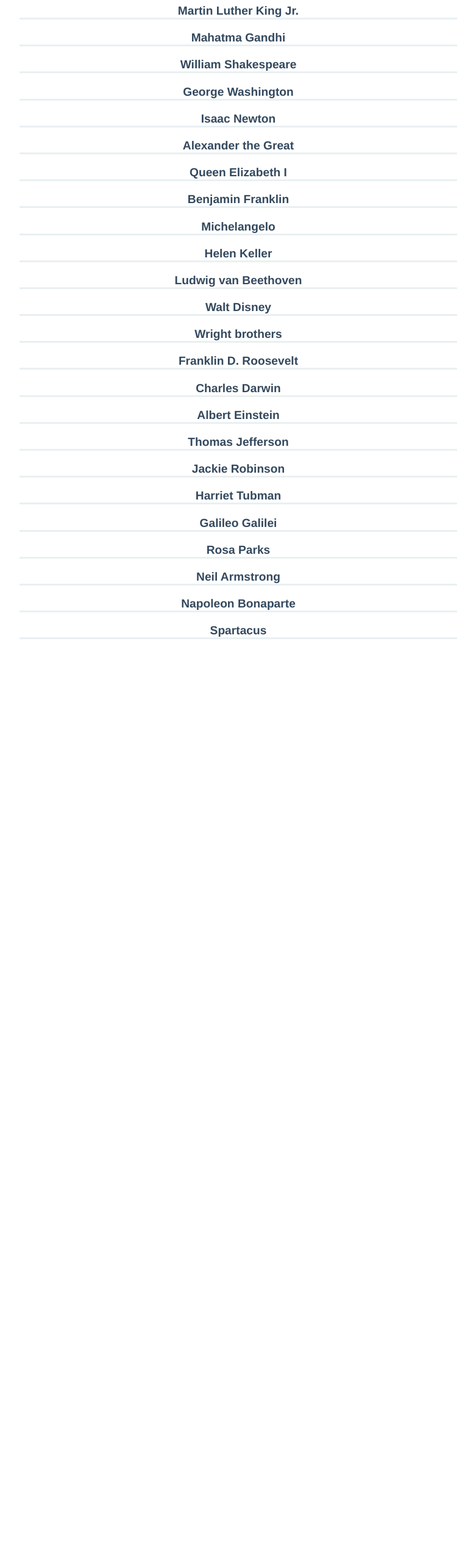
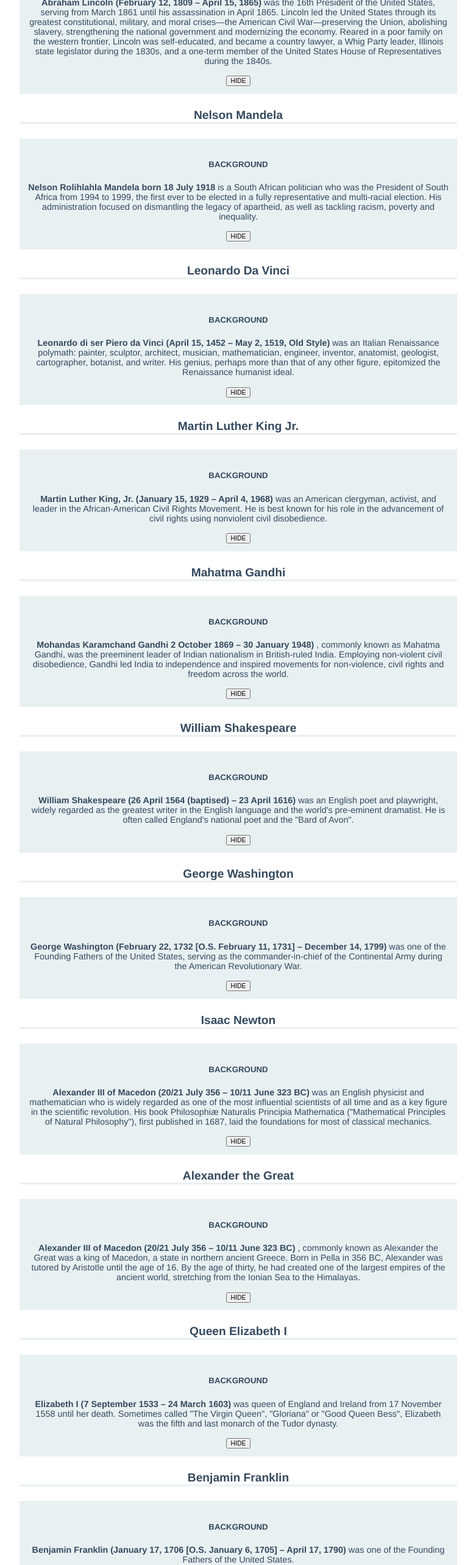
Before and after one commit to placiderapson/world-heroes-with-vue, a Vue app in the folder heroes/: page / in a window 1280 px wide. Shown: the part 234-2800 px from the top of the page at 61% size, without its empty margins (269-1050 px from the left). Before the commit the page ends 1332 px from the top, so only its background shows below. Built offline with nearby package versions, Linux system fonts and the light colour scheme.

Commit message:
Use data binding to display some heroes' backgrounds instead of hard-coded ones

```diff
--- a/heroes/src/components/Heroes.vue
+++ b/heroes/src/components/Heroes.vue
@@ -5,7 +5,7 @@
                 <div class="heroes-wrapper__bg-wrapper">
                     <h5 class="heroes-wrapper__bg-title">Background</h5>
                     <p class="heroes-wrapper__bg-detail">
-                        <strong>Abraham Lincoln (February 12, 1809 – April 15, 1865)</strong> was the 16th President of the United States, serving from March 1861 until his assassination in April 1865. Lincoln led the United States through its greatest constitutional, military, and moral crises—the American Civil War—preserving the Union, abolishing slavery, strengthening the national government and modernizing the economy. Reared in a poor family on the western frontier, Lincoln was self-educated, and became a country lawyer, a Whig Party leader, Illinois state legislator during the 1830s, and a one-term member of the United States House of Representatives during the 1840s.
+                        <strong>{{ heroes[0].nameAndLifeTime }}</strong> {{ heroes[0].background }}
                     </p>
                     <button class="heroes-wrapper__bg-btn">Hide</button>
                 </div>
@@ -13,7 +13,7 @@
                 <div class="heroes-wrapper__bg-wrapper">
                     <h5 class="heroes-wrapper__bg-title">Background</h5>
                     <p class="heroes-wrapper__bg-detail">
-                        <strong>Nelson Rolihlahla Mandela born 18 July 1918</strong> is a South African politician who was the President of South Africa from 1994 to 1999, the first ever to be elected in a fully representative and multi-racial election. His administration focused on dismantling the legacy of apartheid, as well as tackling racism, poverty and inequality.
+                        <strong>{{ heroes[1].nameAndLifeTime }}</strong> {{ heroes[1].background }}
                     </p>
                     <button class="heroes-wrapper__bg-btn">Hide</button>
                 </div>
@@ -21,7 +21,7 @@
                 <div class="heroes-wrapper__bg-wrapper">
                     <h5 class="heroes-wrapper__bg-title">Background</h5>
                     <p class="heroes-wrapper__bg-detail">
-                        <strong>Leonardo di ser Piero da Vinci (April 15, 1452 – May 2, 1519, Old Style)</strong> was an Italian Renaissance polymath: painter, sculptor, architect, musician, mathematician, engineer, inventor, anatomist, geologist, cartographer, botanist, and writer. His genius, perhaps more than that of any other figure, epitomized the Renaissance humanist ideal.
+                        <strong>{{ heroes[2].nameAndLifeTime }}</strong> {{ heroes[2].background }}
                     </p>
                     <button class="heroes-wrapper__bg-btn">Hide</button>
                 </div>
@@ -29,7 +29,7 @@
                 <div class="heroes-wrapper__bg-wrapper">
                     <h5 class="heroes-wrapper__bg-title">Background</h5>
                     <p class="heroes-wrapper__bg-detail">
-                        <strong>Martin Luther King, Jr. (January 15, 1929 – April 4, 1968)</strong> was an American clergyman, activist, and leader in the African-American Civil Rights Movement. He is best known for his role in the advancement of civil rights using nonviolent civil disobedience.
+                        <strong>{{ heroes[3].nameAndLifeTime }}</strong> {{ heroes[3].background }}
                     </p>
                     <button class="heroes-wrapper__bg-btn">Hide</button>
                 </div>
@@ -37,7 +37,7 @@
                 <div class="heroes-wrapper__bg-wrapper">
                     <h5 class="heroes-wrapper__bg-title">Background</h5>
                     <p class="heroes-wrapper__bg-detail">
-                        <strong>Mohandas Karamchand Gandhi 2 October 1869 – 30 January 1948)</strong>, commonly known as Mahatma Gandhi, was the preeminent leader of Indian nationalism in British-ruled India. Employing non-violent civil disobedience, Gandhi led India to independence and inspired movements for non-violence, civil rights and freedom across the world.
+                        <strong>{{ heroes[4].nameAndLifeTime }}</strong> {{ heroes[4].background }}
                     </p>
                     <button class="heroes-wrapper__bg-btn">Hide</button>
                 </div>
@@ -45,7 +45,7 @@
                 <div class="heroes-wrapper__bg-wrapper">
                     <h5 class="heroes-wrapper__bg-title">Background</h5>
                     <p class="heroes-wrapper__bg-detail">
-                        <strong>William Shakespeare (26 April 1564 (baptised) – 23 April 1616)</strong> was an English poet and playwright, widely regarded as the greatest writer in the English language and the world's pre-eminent dramatist. He is often called England's national poet and the "Bard of Avon".
+                        <strong>{{ heroes[5].nameAndLifeTime }}</strong> {{ heroes[5].background }}
                     </p>
                     <button class="heroes-wrapper__bg-btn">Hide</button>
                 </div>
@@ -53,7 +53,7 @@
                 <div class="heroes-wrapper__bg-wrapper">
                     <h5 class="heroes-wrapper__bg-title">Background</h5>
                     <p class="heroes-wrapper__bg-detail">
-                        <strong>George Washington (February 22, 1732 [O.S. February 11, 1731] – December 14, 1799)</strong> was one of the Founding Fathers of the United States, serving as the commander-in-chief of the Continental Army during the American Revolutionary War.
+                        <strong>{{ heroes[6].nameAndLifeTime }}</strong> {{ heroes[6].background }}
                     </p>
                     <button class="heroes-wrapper__bg-btn">Hide</button>
                 </div>
@@ -61,7 +61,7 @@
                 <div class="heroes-wrapper__bg-wrapper">
                     <h5 class="heroes-wrapper__bg-title">Background</h5>
                     <p class="heroes-wrapper__bg-detail">
-                        <strong>Sir Isaac Newton PRS MP (25 December 1642 – 20 March 1727)</strong> was an English physicist and mathematician who is widely regarded as one of the most influential scientists of all time and as a key figure in the scientific revolution. His book Philosophiæ Naturalis Principia Mathematica ("Mathematical Principles of Natural Philosophy"), first published in 1687, laid the foundations for most of classical mechanics.
+                        <strong>{{ heroes[8].nameAndLifeTime }}</strong> {{ heroes[7].background }}
                     </p>
                     <button class="heroes-wrapper__bg-btn">Hide</button>
                 </div>
@@ -69,7 +69,7 @@
                 <div class="heroes-wrapper__bg-wrapper">
                     <h5 class="heroes-wrapper__bg-title">Background</h5>
                     <p class="heroes-wrapper__bg-detail">
-                        <strong>Alexander III of Macedon (20/21 July 356 – 10/11 June 323 BC)</strong>, commonly known as Alexander the Great was a king of Macedon, a state in northern ancient Greece. Born in Pella in 356 BC, Alexander was tutored by Aristotle until the age of 16. By the age of thirty, he had created one of the largest empires of the ancient world, stretching from the Ionian Sea to the Himalayas.
+                        <strong>{{ heroes[8].nameAndLifeTime }}</strong> {{ heroes[8].background }}
                     </p>
                     <button class="heroes-wrapper__bg-btn">Hide</button>
                 </div>
@@ -77,7 +77,7 @@
                 <div class="heroes-wrapper__bg-wrapper">
                     <h5 class="heroes-wrapper__bg-title">Background</h5>
                     <p class="heroes-wrapper__bg-detail">
-                        <strong>Elizabeth I (7 September 1533 – 24 March 1603)</strong> was queen of England and Ireland from 17 November 1558 until her death. Sometimes called "The Virgin Queen", "Gloriana" or "Good Queen Bess", Elizabeth was the fifth and last monarch of the Tudor dynasty.
+                        <strong>{{ heroes[9].nameAndLifeTime }}</strong> {{ heroes[9].background }}
                     </p>
                     <button class="heroes-wrapper__bg-btn">Hide</button>
                 </div>
@@ -85,10 +85,11 @@
                 <div class="heroes-wrapper__bg-wrapper">
                     <h5 class="heroes-wrapper__bg-title">Background</h5>
                     <p class="heroes-wrapper__bg-detail">
-                        <strong>Benjamin Franklin (January 17, 1706 [O.S. January 6, 1705] – April 17, 1790)</strong> was one of the Founding Fathers of the United States.
+                        <strong>{{ heroes[10].nameAndLifeTime }}</strong> {{ heroes[10].background }}
                     </p>
                     <button class="heroes-wrapper__bg-btn">Hide</button>
                 </div>
+                <!-- Proceed from here! -->
             <li>{{ heroes[11].fullName }}</li>
                 <div class="heroes-wrapper__bg-wrapper">
                     <h5 class="heroes-wrapper__bg-title">Background</h5>
@@ -228,38 +229,61 @@ export default {
         return {
             heroes: [
                 {
-                    fullName: 'Abraham Lincoln'
+                    fullName: 'Abraham Lincoln',
+                    nameAndLifeTime: 'Abraham Lincoln (February 12, 1809 – April 15, 1865)',
+                    background: 'was the 16th President of the United States, serving from March 1861 until his assassination in April 1865. Lincoln led the United States through its greatest constitutional, military, and moral crises—the American Civil War—preserving the Union, abolishing slavery, strengthening the national government and modernizing the economy. Reared in a poor family on the western frontier, Lincoln was self-educated, and became a country lawyer, a Whig Party leader, Illinois state legislator during the 1830s, and a one-term member of the United States House of Representatives during the 1840s.'
                 },
                 {
-                    fullName: 'Nelson Mandela'
+                    fullName: 'Nelson Mandela',
+                    nameAndLifeTime: 'Nelson Rolihlahla Mandela born 18 July 1918',
+                    background: 'is a South African politician who was the President of South Africa from 1994 to 1999, the first ever to be elected in a fully representative and multi-racial election. His administration focused on dismantling the legacy of apartheid, as well as tackling racism, poverty and inequality.'
                 },
                 {
-                    fullName: 'Leonardo Da Vinci'
+                    fullName: 'Leonardo Da Vinci',
+                    nameAndLifeTime: 'Leonardo di ser Piero da Vinci (April 15, 1452 – May 2, 1519, Old Style)',
+                    background: 'was an Italian Renaissance polymath: painter, sculptor, architect, musician, mathematician, engineer, inventor, anatomist, geologist, cartographer, botanist, and writer. His genius, perhaps more than that of any other figure, epitomized the Renaissance humanist ideal.'
                 },
                 {
-                    fullName: 'Martin Luther King Jr.'
+                    fullName: 'Martin Luther King Jr.',
+                    nameAndLifeTime: 'Martin Luther King, Jr. (January 15, 1929 – April 4, 1968)',
+                    background: 'was an American clergyman, activist, and leader in the African-American Civil Rights Movement. He is best known for his role in the advancement of civil rights using nonviolent civil disobedience.'
                 },
                 {
-                    fullName: 'Mahatma Gandhi'
+                    fullName: 'Mahatma Gandhi',
+                    nameAndLifeTime: 'Mohandas Karamchand Gandhi 2 October 1869 – 30 January 1948)',
+                    background: ', commonly known as Mahatma Gandhi, was the preeminent leader of Indian nationalism in British-ruled India. Employing non-violent civil disobedience, Gandhi led India to independence and inspired movements for non-violence, civil rights and freedom across the world.'
                 },
                 {
-                    fullName: 'William Shakespeare'
+                    fullName: 'William Shakespeare',
+                    nameAndLifeTime: 'William Shakespeare (26 April 1564 (baptised) – 23 April 1616)',
+                    background: 'was an English poet and playwright, widely regarded as the greatest writer in the English language and the world\'s pre-eminent dramatist. He is often called England\'s national poet and the "Bard of Avon".'
                 },
                 {
-                    fullName: 'George Washington'
+                    fullName: 'George Washington',
+                    nameAndLifeTime: 'George Washington (February 22, 1732 [O.S. February 11, 1731] – December 14, 1799)',
+                    background: 'was one of the Founding Fathers of the United States, serving as the commander-in-chief of the Continental Army during the American Revolutionary War.'
                 },
                 {
-                    fullName: 'Isaac Newton'
+                    fullName: 'Isaac Newton',
+                    nameAndLifeTime: 'Sir Isaac Newton PRS MP (25 December 1642 – 20 March 1727)',
+                    background: 'was an English physicist and mathematician who is widely regarded as one of the most influential scientists of all time and as a key figure in the scientific revolution. His book Philosophiæ Naturalis Principia Mathematica ("Mathematical Principles of Natural Philosophy"), first published in 1687, laid the foundations for most of classical mechanics.'
                 },
                 {
-                    fullName: 'Alexander the Great'
+                    fullName: 'Alexander the Great',
+                    nameAndLifeTime: 'Alexander III of Macedon (20/21 July 356 – 10/11 June 323 BC)',
+                    background: ', commonly known as Alexander the Great was a king of Macedon, a state in northern ancient Greece. Born in Pella in 356 BC, Alexander was tutored by Aristotle until the age of 16. By the age of thirty, he had created one of the largest empires of the ancient world, stretching from the Ionian Sea to the Himalayas.'
                 },
                 {
-                    fullName: 'Queen Elizabeth I'
+                    fullName: 'Queen Elizabeth I',
+                    nameAndLifeTime: 'Elizabeth I (7 September 1533 – 24 March 1603)',
+                    background: 'was queen of England and Ireland from 17 November 1558 until her death. Sometimes called "The Virgin Queen", "Gloriana" or "Good Queen Bess", Elizabeth was the fifth and last monarch of the Tudor dynasty.'
                 },
                 {
-                    fullName: 'Benjamin Franklin'
+                    fullName: 'Benjamin Franklin',
+                    nameAndLifeTime: 'Benjamin Franklin (January 17, 1706 [O.S. January 6, 1705] – April 17, 1790)',
+                    background: 'was one of the Founding Fathers of the United States.'
                 },
+                // TOD: Proceed from here
                 {
                     fullName: 'Michelangelo'
                 },
@@ -338,7 +362,7 @@ export default {
             margin: 1.5rem 0;
             background: #E9F0F2;
             padding: 0.8rem;
-            display: none;
+            // display: none;
         }
 
         &__bg-title {
```
